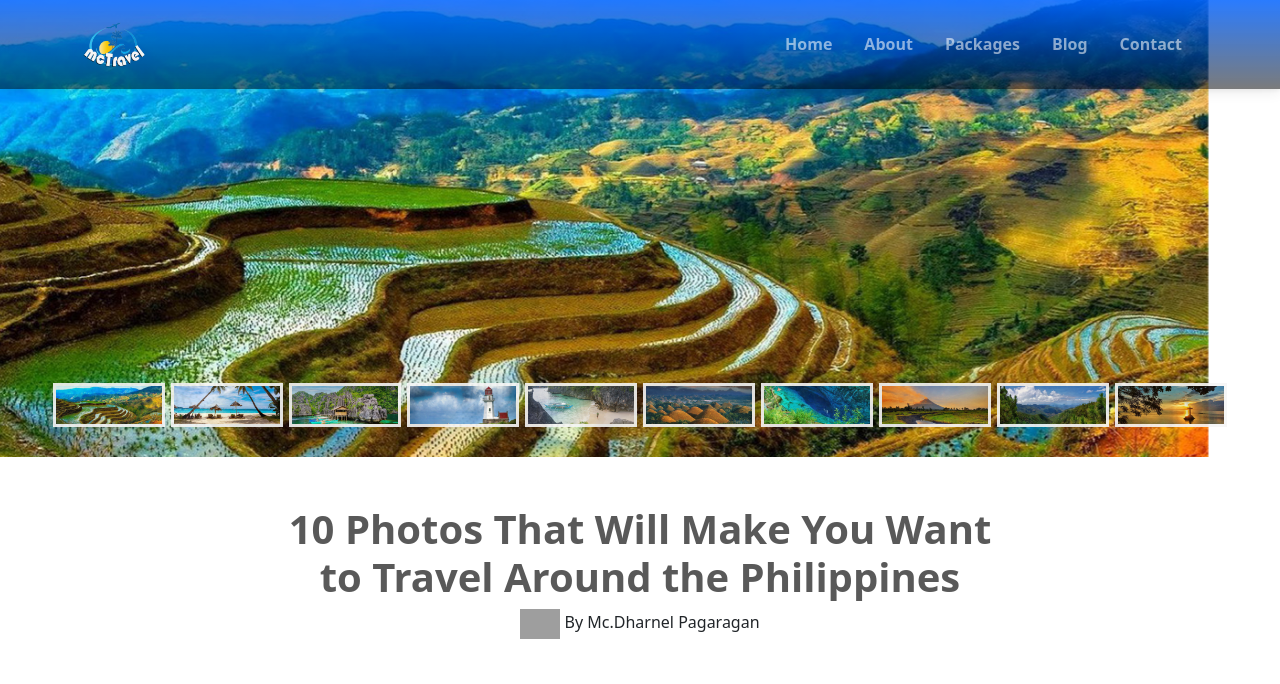
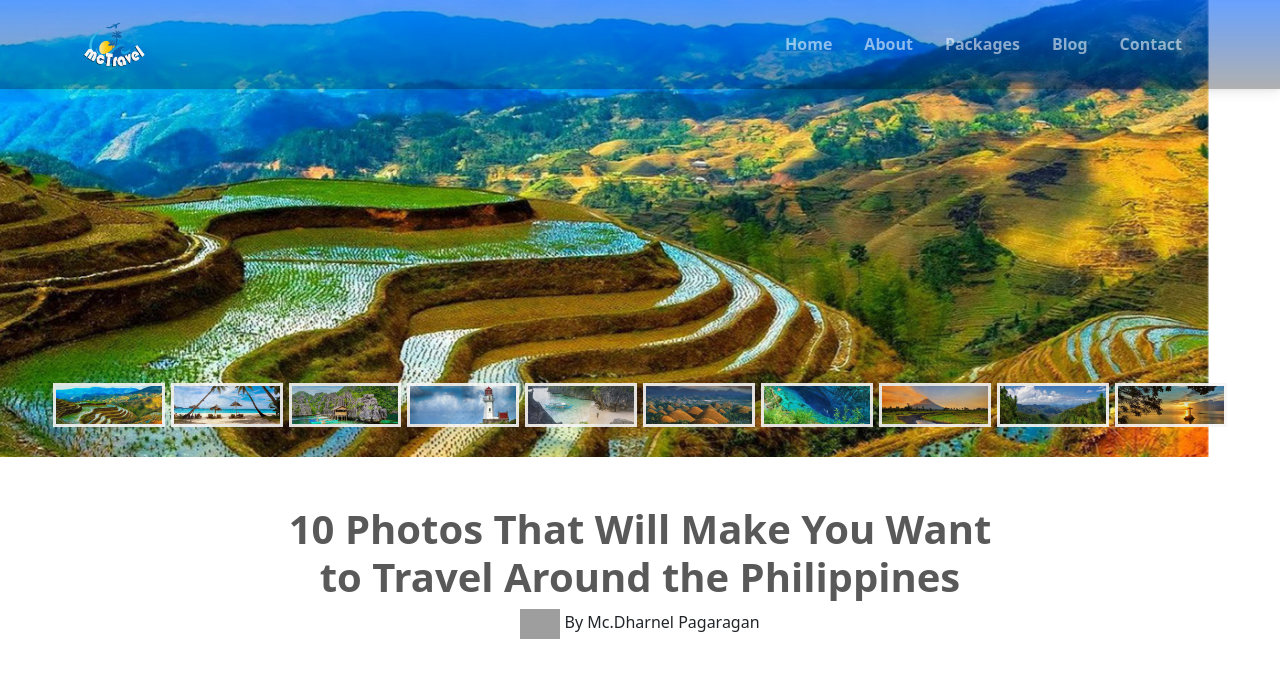
Before and after one commit to mcdha/mcTravel-websiteDesign, a plain HTML site: page afterlogin.html in a window 1280 px wide. Shown: the top 684 px of the page. Drawn offline with nearby package versions, Linux system fonts and the light colour scheme; grey boxes are pictures that could not be loaded; a web font is replaced by a local one.

```diff
--- a/styles.css
+++ b/styles.css
@@ -461,7 +461,7 @@ ul {
 /* SECOND HTML HAHAHAHAHAHAH */
 
 .navMc1 {
-    background: linear-gradient(rgba(0, 98, 255, 0.836), rgba(0, 0, 0, 0.516));
+    background: linear-gradient(rgba(0, 98, 255, 0.598), rgba(0, 0, 0, 0.311));
     position: absolute;
     top: 0;
     left: 0;
```
